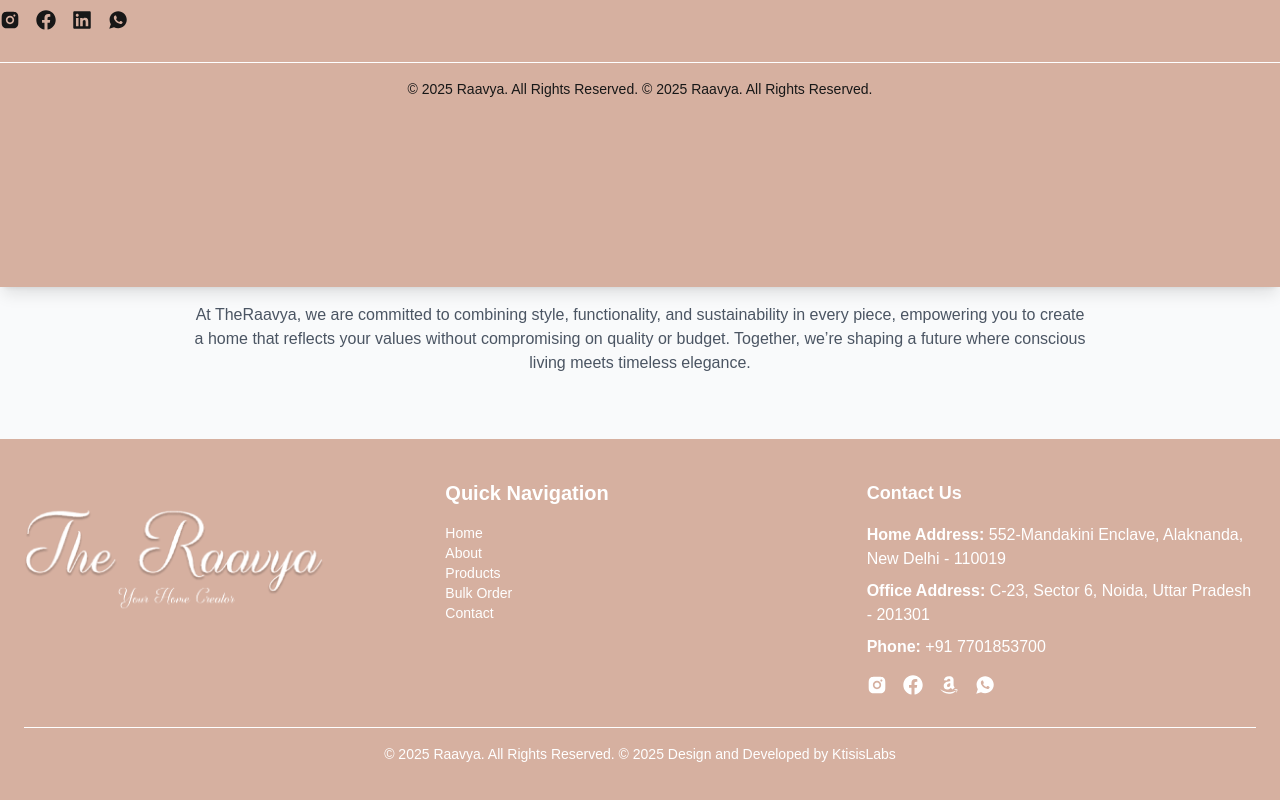
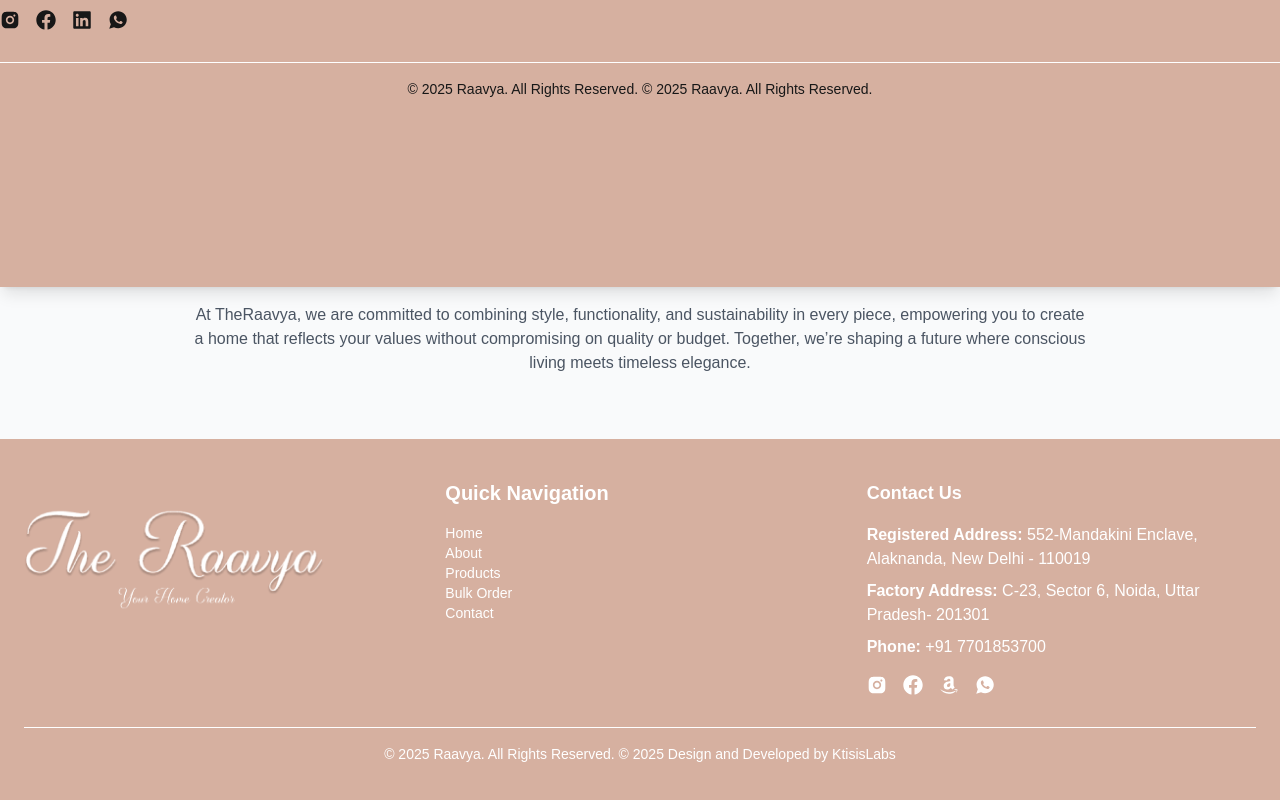
Before and after one commit to ktisislabs/Raavya-Next, a Next.js app: page /About in a window 1280 px wide. Shown: the part 1313-2113 px from the top of the page. Built offline with nearby package versions, Linux system fonts and the light colour scheme.

Commit message:
updated code

```diff
--- a/src/app/components/Footer.jsx
+++ b/src/app/components/Footer.jsx
@@ -38,10 +38,10 @@
         <div>
           <h2 className="text-lg font-semibold mb-4">Contact Us</h2>
           <p className="mb-2">
-            <strong>Home Address:</strong> 552-Mandakini Enclave, Alaknanda, New Delhi - 110019
+            <strong>Registered Address:</strong> 552-Mandakini Enclave, Alaknanda, New Delhi - 110019
           </p>
           <p className="mb-2">
-            <strong>Office Address:</strong> C-23, Sector 6, Noida, Uttar Pradesh - 201301
+            <strong>Factory Address:</strong> C-23, Sector 6, Noida, Uttar Pradesh-  201301
           </p>
           <p className="mb-2">
             <strong>Phone:</strong> +91 7701853700
```
